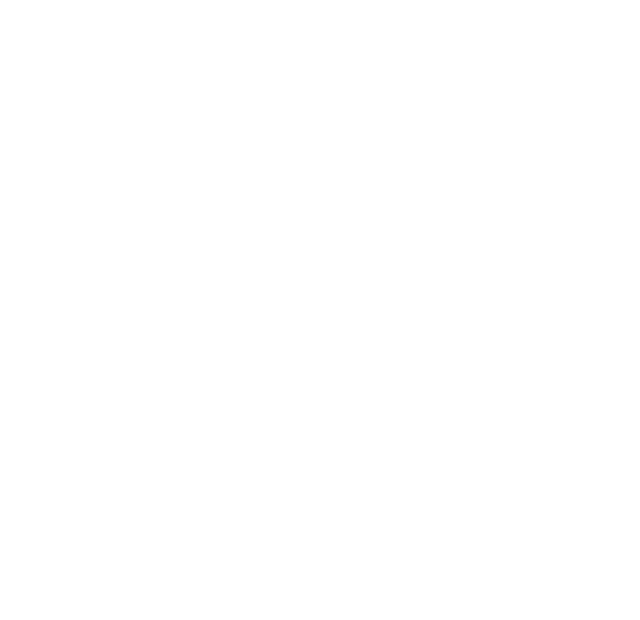
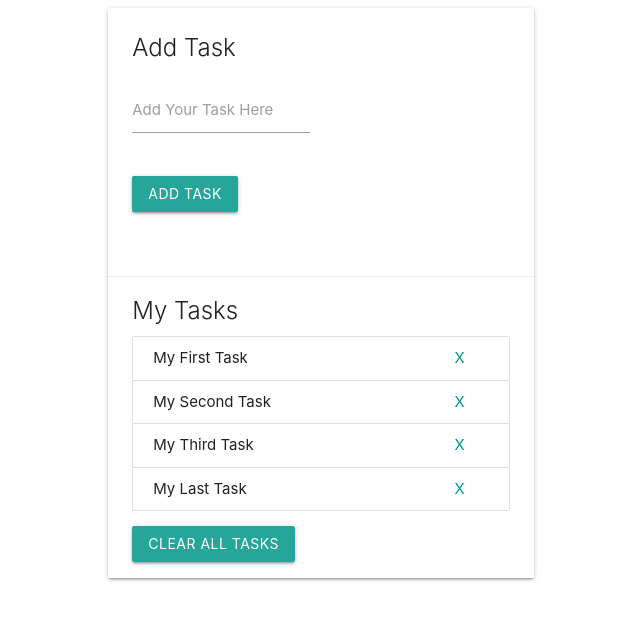
Before and after one commit to AnnaKarutina/tasks-kd22, a plain HTML site: page index.html in a window 1280 px wide. Shown: the whole page, without its empty margins (95-735 px from the left). Drawn offline with nearby package versions, Linux system fonts and the light colour scheme.

Commit message:
Create project basic view

```diff
--- a/index.html
+++ b/index.html
@@ -5,9 +5,62 @@
     <meta name="viewport"
           content="width=device-width, user-scalable=no, initial-scale=1.0, maximum-scale=1.0, minimum-scale=1.0">
     <meta http-equiv="X-UA-Compatible" content="ie=edge">
+    <!-- Compiled and minified CSS -->
+    <link rel="stylesheet" href="https://cdnjs.cloudflare.com/ajax/libs/materialize/1.0.0/css/materialize.min.css">
     <title>Tasks</title>
 </head>
 <body>
-<script src="app.js"></script>
+    <div class="container">
+        <!-- Page Content goes here -->
+        <div class="row">
+            <div class="col s12 m6">
+                <div class="card">
+                    <div class="card-content">
+                        <span class="card-title">Add Task</span>
+                        <div class="row">
+                            <form class="col s12">
+                                <div class="row">
+                                    <div class="input-field col s6">
+                                        <input id="task" type="text">
+                                        <label for="task">Add Your Task Here</label>
+                                    </div>
+                                </div>
+                                <div class="row">
+                                    <div class="col s6">
+                                        <input type="submit" value="Add task" class="btn">
+                                    </div>
+                                </div>
+                            </form>
+                        </div>
+                    </div>
+                    <div class="card-action">
+                        <span class="card-title">My Tasks</span>
+                        <ul class="collection">
+                            <li class="collection-item">
+                                My First Task
+                                <a href="#" class="teal-text lighten-2 secondary-content">X</a>
+                            </li>
+                            <li class="collection-item">
+                                My Second Task
+                                <a href="#" class="teal-text lighten-2 secondary-content">X</a>
+                            </li>
+                            <li class="collection-item">
+                                My Third Task
+                                <a href="#" class="teal-text lighten-2 secondary-content">X</a>
+                            </li>
+                            <li class="collection-item">
+                                My Last Task
+                                <a href="#" class="teal-text lighten-2 secondary-content">X</a>
+                            </li>
+                        </ul>
+                        <a href="#" class="btn">Clear All Tasks</a>
+                    </div>
+                </div>
+            </div>
+        </div>
+    </div>
+    <!-- Compiled and minified JavaScript -->
+    <script src="https://cdnjs.cloudflare.com/ajax/libs/materialize/1.0.0/js/materialize.min.js"></script>
+    <script src="app.js"></script>
 </body>
 </html>
```
